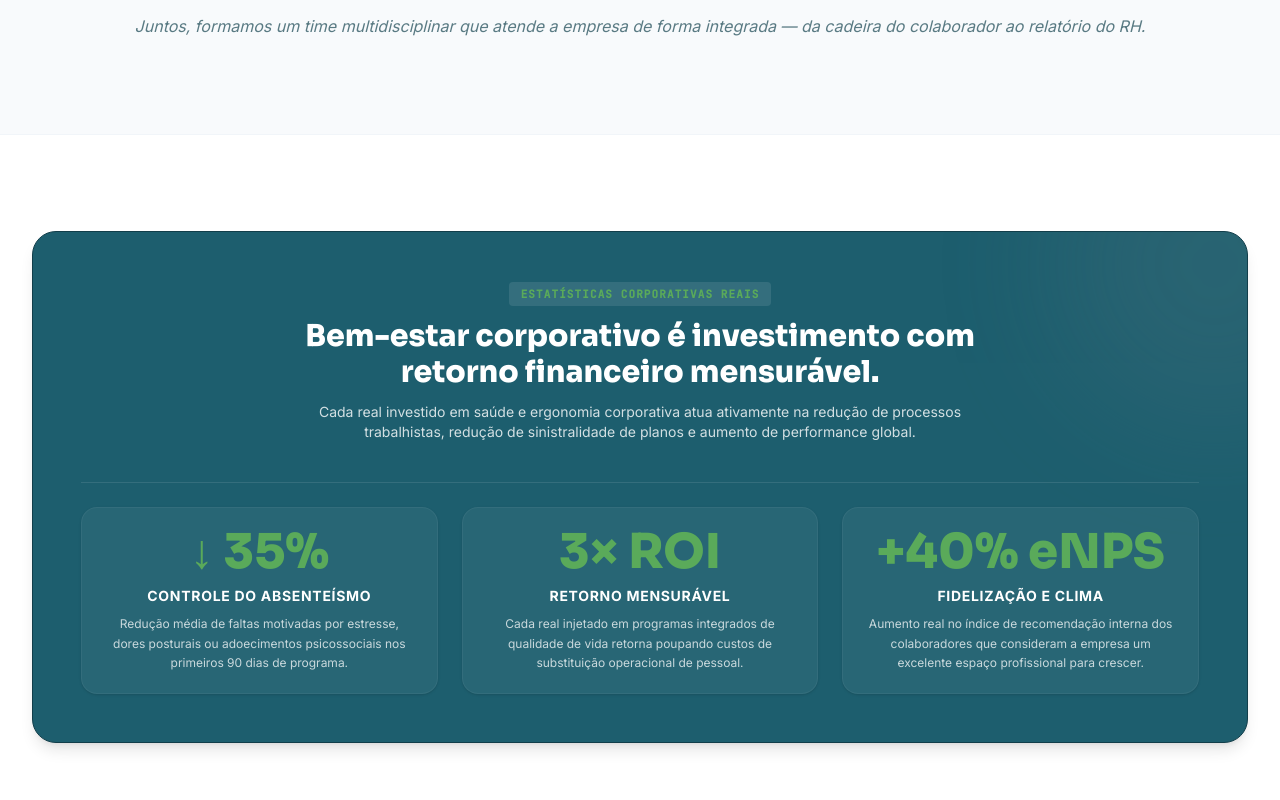
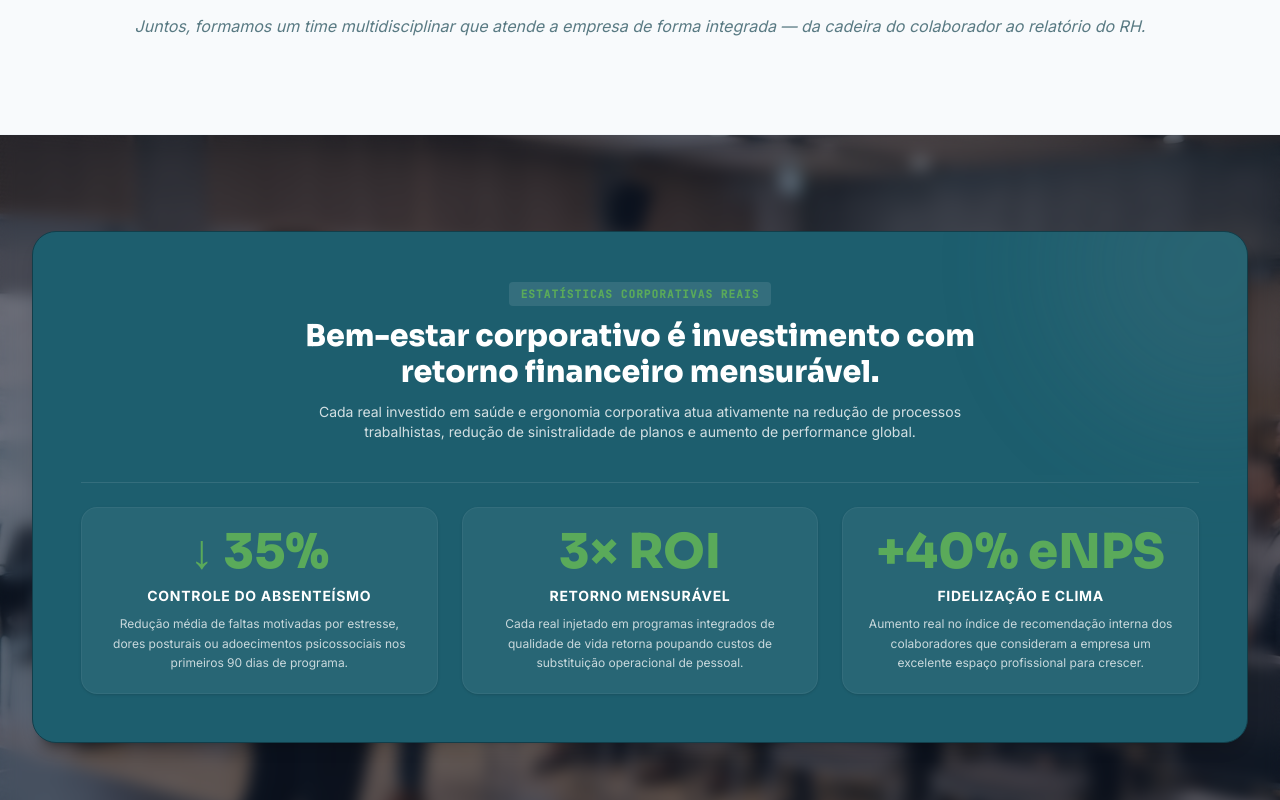
Before and after one commit to arthursl12/essentiasaudecorporativa, a React (Vite) app: page / in a window 1280 px wide. Shown: the part 5480-6280 px from the top of the page. Built offline with nearby package versions, Linux system fonts and the light colour scheme.

Commit message:
feat: add blurred background image to ROI section (SECTION 5)

```diff
--- a/src/App.tsx
+++ b/src/App.tsx
@@ -878,8 +878,21 @@ export default function App() {
         </section>
 
         {/* SECTION 5 — PROVA SOCIAL E MÉTRICAS DE ROI */}
-        <section className="py-16 lg:py-24 bg-white" id="roi">
-          <div className="max-w-7xl mx-auto px-4 sm:px-6 lg:px-8">
+        <section className="py-16 lg:py-24 relative overflow-hidden" id="roi">
+          {/* Background Image with Blur Overlay */}
+          <div className="absolute inset-0 z-0">
+            <img
+              src="/images/speech_bkg.jpeg"
+              alt=""
+              className="w-full h-full object-cover"
+            />
+            {/* Dark overlay for readability */}
+            <div className="absolute inset-0 bg-slate-900/60" />
+            {/* Blur layer */}
+            <div className="absolute inset-0 backdrop-blur-sm" />
+          </div>
+
+          <div className="max-w-7xl mx-auto px-4 sm:px-6 lg:px-8 relative z-10">
             {/* Bloco C — Métricas de ROI (FUNDO ESCURO - DELIBERADO) */}
             <div className="bg-brand-primary text-white rounded-3xl p-8 sm:p-12 relative overflow-hidden shadow-lg border border-brand-primary-dark" id="roi-dark-block">
               {/* Backdrops patterns */}
```
Also changed, not shown: public/images/speech_bkg.jpeg (added).
